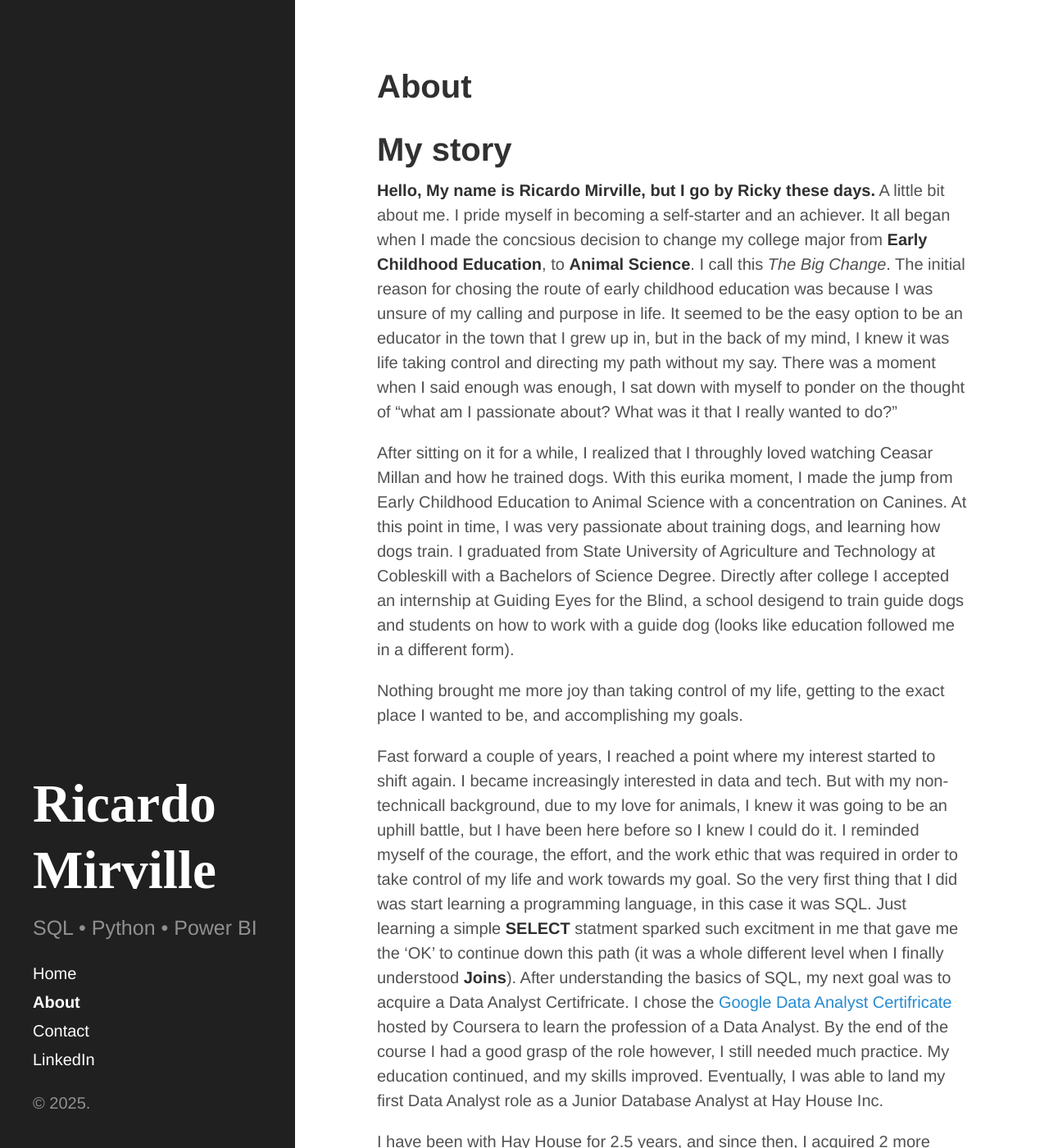
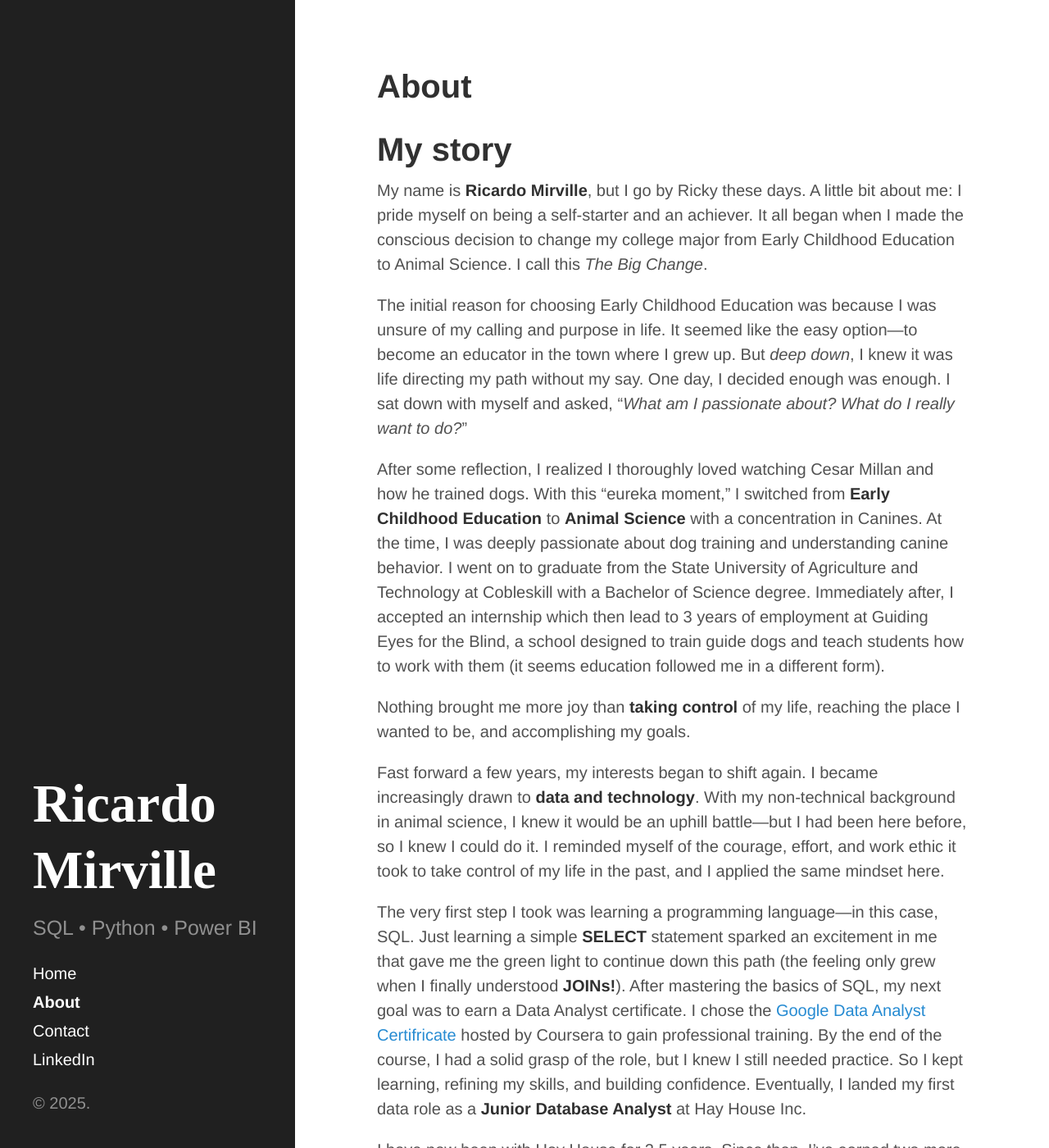
Before and after one commit to RicardoBMirville/Portfolio, a Jekyll site: the page built from about.md, in a window 1280 px wide and 1400 px high. Shown: the whole window at 82% size. Built offline with Jekyll 4.4.1, drawn with Linux system fonts in a browser that asks for light colours; some of the changed text lies outside the part shown.

Commit message:
Update about.md

```diff
--- a/about.md
+++ b/about.md
@@ -9,26 +9,28 @@
 <link rel="stylesheet" href="{{ '/assets/css/custom.css' | relative_url }}">
 
 # My story
-**Hello, My name is Ricardo Mirville, but I go by Ricky these days.** A little bit about me. I pride myself in becoming a self-starter and an achiever. It all began when I made the concsious decision to change my college major from **Early Childhood Education**, to **Animal Science**. I call this *The Big Change*. The initial reason for chosing the route of early childhood education was because I was unsure of my calling and purpose in life. It seemed to be the easy option to be an educator in the town that I grew up in, but in the back of my mind, I knew it was life taking control and directing my path without my say. There was a moment when I said enough was enough, I sat down with myself to ponder on the thought of "what am I passionate about? What was it that I really wanted to do?"
+My name is **Ricardo Mirville**, but I go by Ricky these days. A little bit about me: I pride myself on being a self-starter and an achiever. It all began when I made the conscious decision to change my college major from Early Childhood Education to Animal Science. I call this *The Big Change*.
 
-After sitting on it for a while, I realized that I throughly loved watching Ceasar Millan and how he trained dogs. With this eurika moment,
-I made the jump from Early Childhood Education to Animal Science with a concentration on Canines. At this point in time, I was very passionate about training dogs, and learning how dogs train. I graduated from State University of Agriculture and Technology at Cobleskill with a Bachelors of Science Degree. Directly after college I accepted an internship at Guiding Eyes for the Blind, a school desigend to train guide dogs and students on how to work with a guide dog (looks like education followed me in a different form).
+The initial reason for choosing Early Childhood Education was because I was unsure of my calling and purpose in life. It seemed like the easy option—to become an educator in the town where I grew up. But *deep down*, I knew it was life directing my path without my say. One day, I decided enough was enough. I sat down with myself and asked, “*What am I passionate about? What do I really want to do?*”
 
-Nothing brought me more joy than taking control of my life, getting to the exact place I wanted to be, and accomplishing my goals.
+After some reflection, I realized I thoroughly loved watching Cesar Millan and how he trained dogs. With this “eureka moment,” I switched from **Early Childhood Education** to **Animal Science** with a concentration in Canines. At the time, I was deeply passionate about dog training and understanding canine behavior. I went on to graduate from the State University of Agriculture and Technology at Cobleskill with a Bachelor of Science degree. Immediately after, I accepted an internship which then lead to 3 years of employment at Guiding Eyes for the Blind, a school designed to train guide dogs and teach students how to work with them (it seems education followed me in a different form).
 
-Fast forward a couple of years, I reached a point where my interest started to shift again. I became increasingly interested in data and tech. But with my non-technicall background, due to my love for animals, I knew it was going to be an uphill battle, but I have been here before so I knew I could do it. I reminded myself of the courage, the effort, and the work ethic that was required in order to take control of my life and work towards my goal. So the very first thing that I did was start learning a programming language, in this case it was SQL. Just learning a simple **SELECT** statment sparked such excitment in me that gave me the 'OK' to continue down this path (it was a whole different level when I finally understood **Joins**). After understanding the basics of SQL, my next goal was to acquire a Data Analyst Certifricate. I chose the <a href ="https://www.coursera.org/account/accomplishments/specialization/certificate/BFLRT7QBL846" target="_blank">Google Data Analyst Certifricate</a> hosted by Coursera to learn the profession of a Data Analyst. By the end of the course I had a good grasp of the role however, I still needed much practice. My education continued, and my skills improved. Eventually, I was able to land my first Data Analyst role as a Junior Database Analyst at Hay House Inc.
+Nothing brought me more joy than **taking control** of my life, reaching the place I wanted to be, and accomplishing my goals.
 
-I have been with Hay House for 2.5 years, and since then, I acquired 2 more certifrications: <a href ="https://learn.microsoft.com/en-us/users/ricardomirville-2244/credentials/1983f2e69424eacd" target="_blank">Microsoft Certified: Power BI Data Analyst Associate</a>
-And the <a href ="https://credentials.professional.mit.edu/adc6cc2b-7dc3-4ec6-a050-e7ef02624f2b#acc.XxjeBHtQ" target="_blank">Applied Data Science Program: Leveraging AI for Effective Decision-Making</a>
+Fast forward a few years, my interests began to shift again. I became increasingly drawn to **data and technology**. With my non-technical background in animal science, I knew it would be an uphill battle—but I had been here before, so I knew I could do it. I reminded myself of the courage, effort, and work ethic it took to take control of my life in the past, and I applied the same mindset here.
 
-As I look back on my journey, there are a few things that I Discovered **About Me**.
-1. I will always be in control of my life
-2. I am always learning in order to evolve and perfect my craft
-4. I work hard always
-5. What I set my mind to, I always accomplish
+The very first step I took was learning a programming language—in this case, SQL. Just learning a simple **SELECT** statement sparked an excitement in me that gave me the green light to continue down this path (the feeling only grew when I finally understood **JOINs!**). After mastering the basics of SQL, my next goal was to earn a Data Analyst certificate. I chose the <a href ="https://www.coursera.org/account/accomplishments/specialization/certificate/BFLRT7QBL846" target="_blank">Google Data Analyst Certifricate</a> hosted by Coursera to gain professional training. By the end of the course, I had a solid grasp of the role, but I knew I still needed practice. So I kept learning, refining my skills, and building confidence. Eventually, I landed my first data role as a **Junior Database Analyst** at Hay House Inc.
 
-Thank you so much reading and learning about my journey.
-Lets connect!
+I have now been with Hay House for 2.5 years. Since then, I’ve earned two more certifications: <a href ="https://learn.microsoft.com/en-us/users/ricardomirville-2244/credentials/1983f2e69424eacd" target="_blank">The Microsoft Certified: Power BI Data Analyst Associate</a> and the <a href ="https://credentials.professional.mit.edu/adc6cc2b-7dc3-4ec6-a050-e7ef02624f2b#acc.XxjeBHtQ" target="_blank">Applied Data Science Program: Leveraging AI for Effective Decision-Making</a> from MIT.
+
+Looking back on my journey, I’ve discovered a few truths about myself:
+- **I will always be in control of my life.**
+- **I am constantly learning, evolving, and perfecting my craft.**
+- **I am a hard worker, always.**
+- **What I set my mind to, I accomplish.**
+
+Thank you so much for reading and learning about my journey.
+***Let’s connect!***
 
 
 **Toolbox:** SQL, Python, Power BI, PostgreSQL, Excel, Jupyter, Git/GitHub.
```
